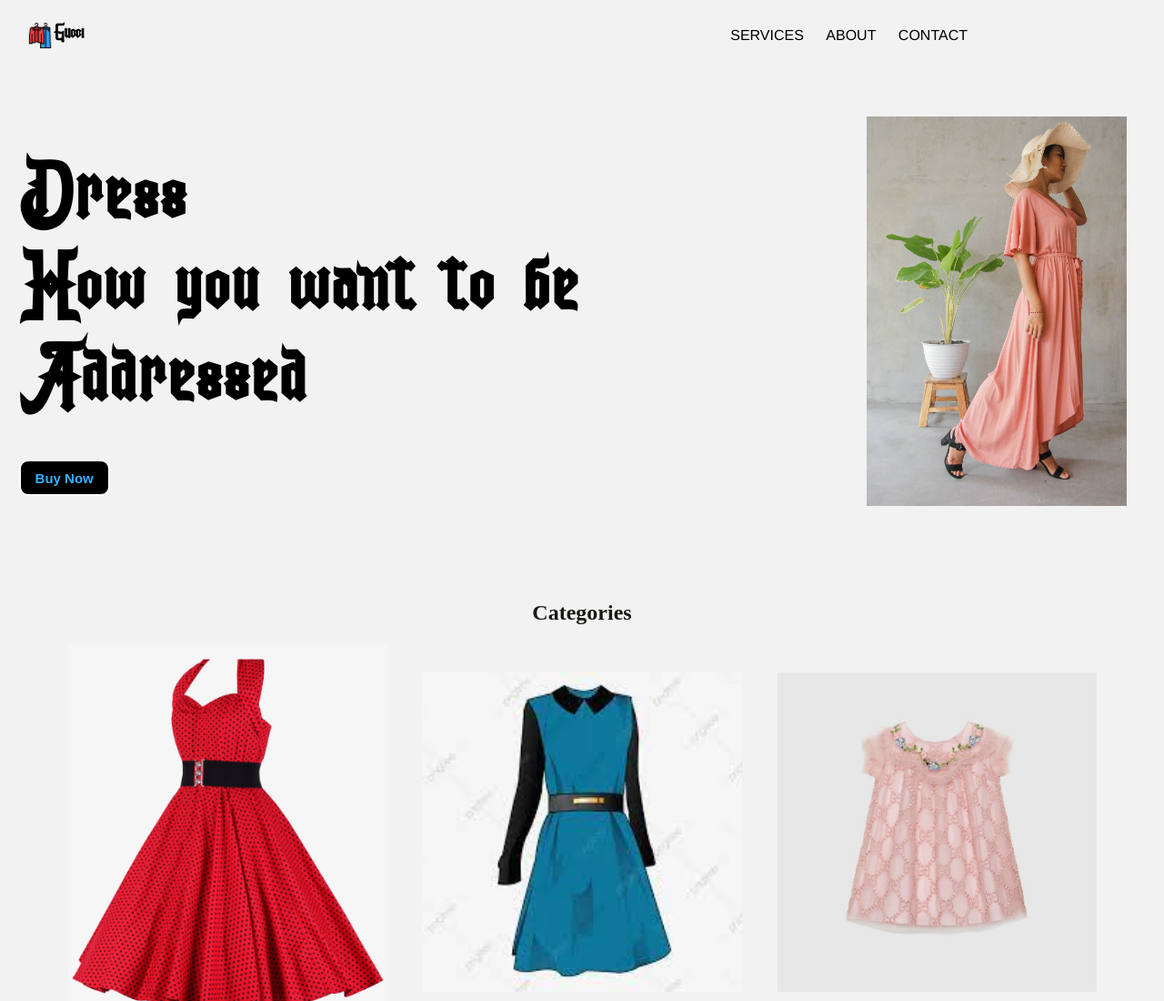
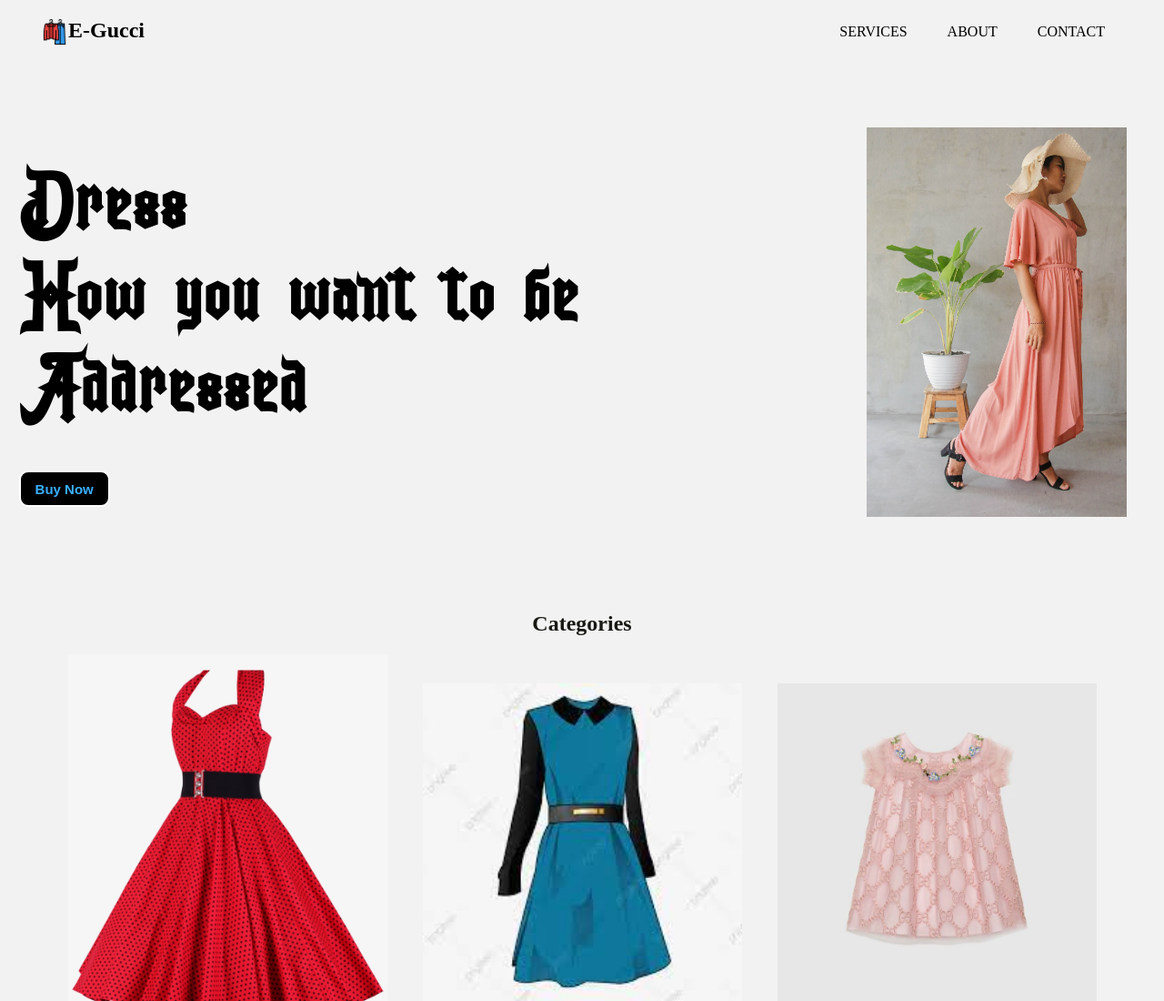
Before and after one commit to KAlexRussel/E-commerce-html-css, a plain HTML site: page landingpage/landingPage.html in a window 1280 px wide. Shown: the top 1100 px of the page at 91% size. Drawn offline with Linux system fonts and the light colour scheme.

Commit message:
navbar
Signed-off-by: KAlexRussel <kouawoualex1234@gmail.com>

```diff
--- a/landingpage/landingPage.css
+++ b/landingpage/landingPage.css
@@ -3,35 +3,52 @@
   padding: 0;
   box-sizing: border-box;
 }
-@font-face {
-  font-family: "AshteR";
-  src: url(../Fonts/AshteR.ttf);
-}
-.header {
-  /* background-color: #3ab0ff; */
-}
-.body-1 {
+
+body {
   background-color: #f2f2f2;
 }
 
 .navbar {
   display: flex;
   align-items: center;
-  padding: 4px;
-  margin-top: 20px;
+  padding: 20px;
 }
-body {
-  background-color: #f2f2f2;
+
+nav {
+  flex: 1;
+  text-align: right;
 }
-nav {
-  /* flex: 1; */
-  text-align: right;
-  font-family: "Franklin Gothic Medium", "Arial Narrow", Arial, sans-serif;
+
+nav ul {
+  display: inline-block;
+  list-style-type: none;
+}
+nav ul li {
+  display: inline-block;
+  margin-right: 20px;
+}
+@font-face {
+  font-family: "AshteR";
+  src: url(../Fonts/AshteR.ttf);
+}
+
+a {
+  text-decoration: none;
+  color: black;
+}
+p {
+  color: black;
+}
+.container {
+  max-width: 1300px;
+  margin: auto;
+  padding-left: 25px;
+  padding-right: 25px;
+}
+.icon {
   display: flex;
-  align-items: center;
-  margin-left: 449px;
-  width: 100%;
 }
+
 form {
   width: 176px;
   align-content: center;
@@ -83,7 +100,7 @@ p {
 .icon {
   display: flex;
   /* width: ; */
-  font-family: "AshteR", "Times New Roman", Times, serif;
+  /* font-family: "AshteR", "Times New Roman", Times, serif; */
 }
 .logo {
   /* display: none; */
--- a/landingpage/landingPage.html
+++ b/landingpage/landingPage.html
@@ -11,13 +11,11 @@
     <link rel="stylesheet" href="landingPage.css" />
   </head>
   <body>
-    <div class="body-1">
-      <div class="header">
     <div class="container">
       <div class="navbar">
         <div class="icon">
           <img src="../image/fashion.png" width="30px" />
-              <h2 class="logo">Gucci</h2>
+          <h2 class="logo">E-Gucci</h2>
         </div>
         <div class="hamburger" onclick="toggleMobileMenu(this)">
           <div class="bar1"></div>
@@ -136,8 +134,8 @@
             <p>Only on E-Gucci</p>
             <h1>GAELLA</h1>
             <small
-                  >New collection of Womens pant available ,good quality and of
-                  all size
+              >New collection of Womens pant available ,good quality and of all
+              size
             </small>
           </div>
         </div>
@@ -165,8 +163,7 @@
         </div>
       </div>
     </div>
-      </div>
-    </div>
+
     <script src="script.js"></script>
   </body>
 </html>
```
Lines whose indentation alone changed are shown as unchanged.
